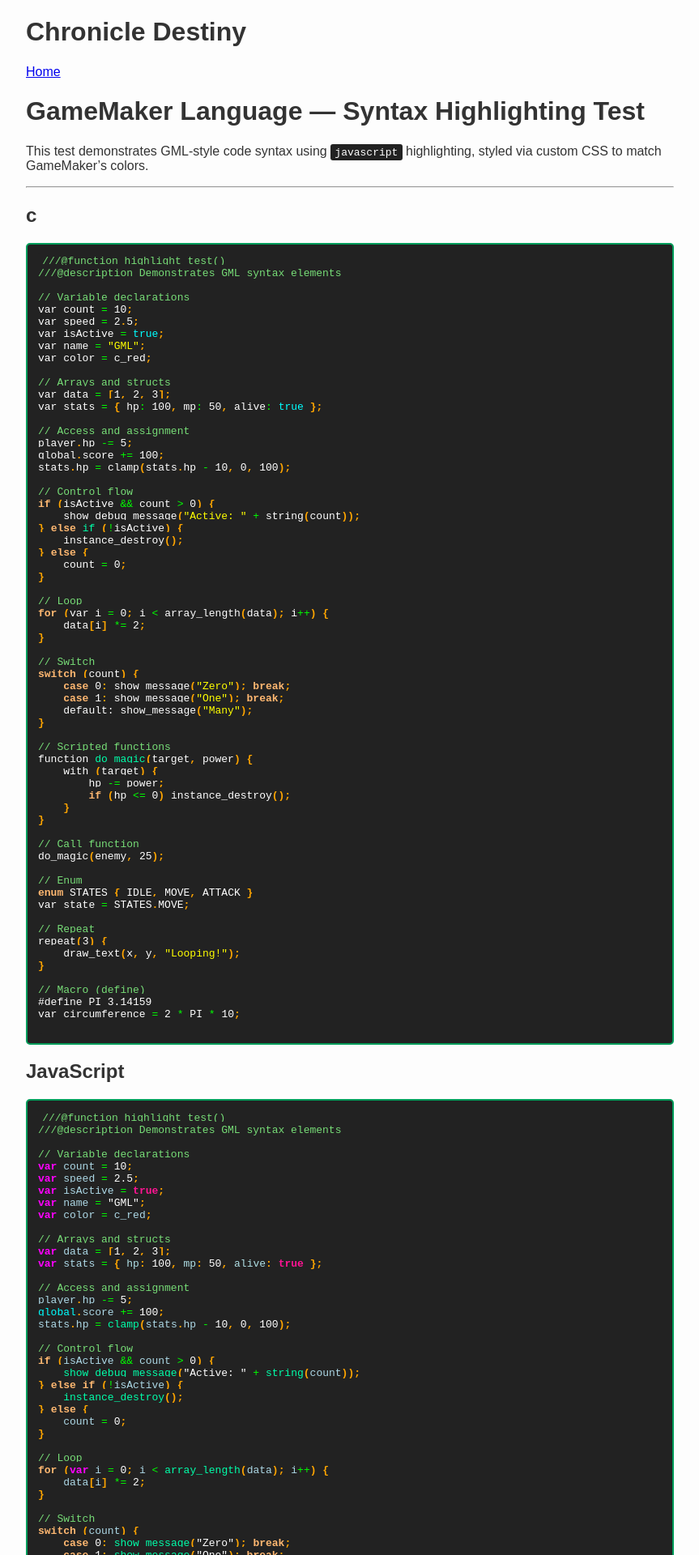
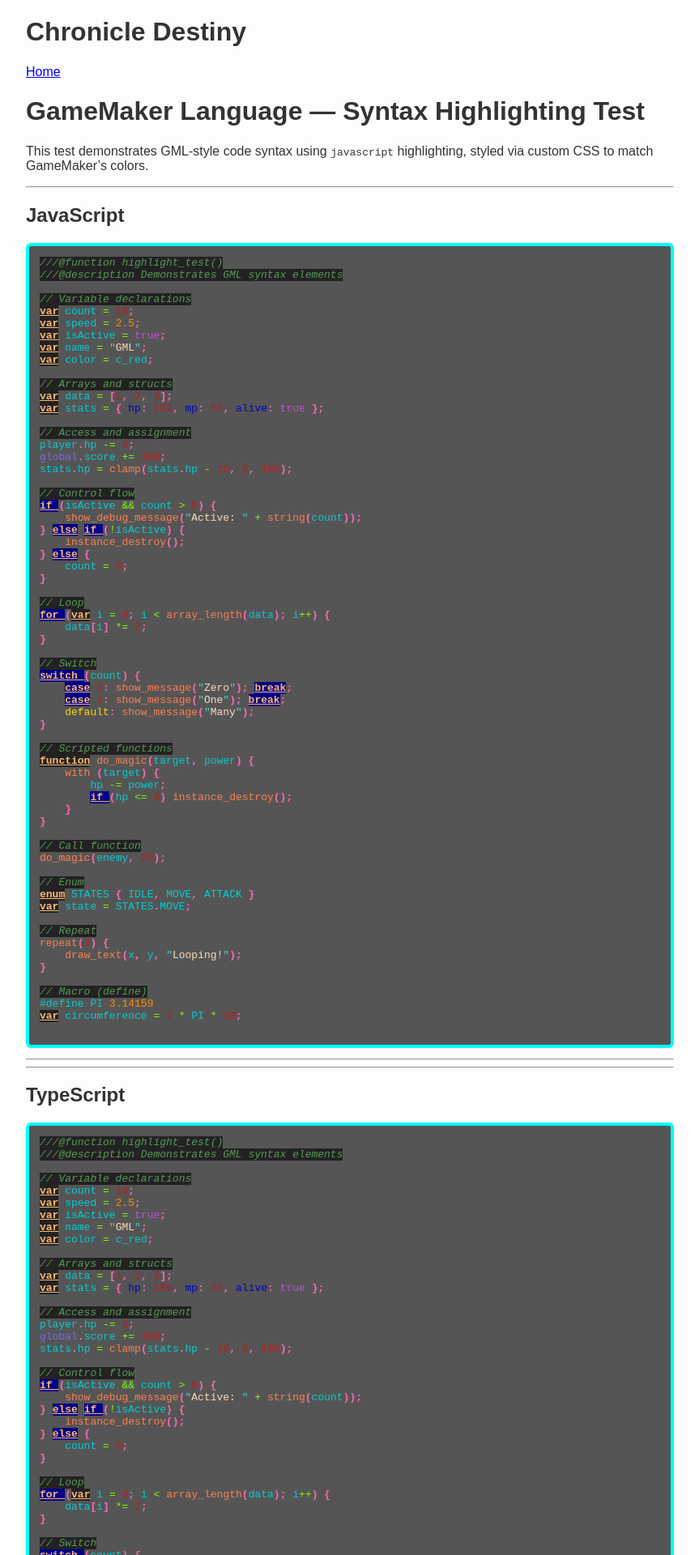
Before and after one commit to zBuLe/Chronicle-Destiny, a Jekyll site: the page built from gml.md, in a window 1280 px wide. Shown: the top 1920 px of the page at 81% size, without its empty margins (208-1071 px from the left). Built offline with Jekyll 4.4.1, drawn with Linux system fonts in a browser that asks for light colours; some of the changed text lies outside the part shown.

Commit message:
Refactor GML syntax highlighting styles for improved organization and clarity

````diff
--- a/assets/css/gml.css
+++ b/assets/css/gml.css
@@ -1,60 +1,80 @@
-/* Base code block styling */
+/* === BASE === */
 pre.highlight {
-  background: #222222;
-  color: #ffffff;
+  background: #555;
+  color: white;
   padding: 1em;
   overflow-x: auto;
-  border-radius: 5px;
-  border: 2px solid #039D5B;
+  border-radius: 6px;
+  border: 4px solid cyan;
   font-family: monospace;
 }
 
-/* Inline code, just in case */
-code {
-  background: #222222;
-  color: #ffffff;
-  padding: 0.2em 0.4em;
-  border-radius: 3px;
-}
 
-/* Token test colors */
 
-/* Comments */
-.highlight .c  { color: #5B995B; }     /* Single-line comment */
-.highlight .c1 { color: #77DD77; }     /* Documentation comment */
+/* === KEYWORDS === */
+.highlight .k       { color: magenta ; }         /* keyword */
+.highlight .kd      { color: orange ; }          /* keyword declaration */
+.highlight .kn      { color: deepskyblue ; }     /* keyword namespace */
+.highlight .kt      { color: limegreen ; }       /* type */
+.highlight .kc      { color: mediumorchid ; }    /* keyword constant */
+.highlight .kr      { color: indigo ; }          /* keyword reserved */
+.highlight .nb      { color: mediumslateblue ; } /* built-in name */
 
-/* Keywords */
-.highlight .k  { color: #FFB871; font-weight: bold; }  /* general keyword */
-.highlight .kd { color: #FF00FF; font-weight: bold; }  /* declaration (e.g., 'function') */
 
-/* Built-in */
-.highlight .nb { color: #00FFFF; }     /* Built-in functions like 'instance_create' */
+/* === NAMES === */
+.highlight .n       { color: darkkhaki ; }       /* general name */
+.highlight .na      { color: mediumblue ; }      /* attribute name */
+.highlight .nc      { color: mediumspringgreen ; } /* class name */
+.highlight .nd      { color: blueviolet ; }      /* decorator */
+.highlight .nf      { color: coral ; }           /* function name */
+.highlight .nl      { color: gold ; }            /* label */
+.highlight .nx      { color: darkturquoise ; }   /* name reference */
+.highlight .no      { color: darkcyan ; }        /* constant name */
 
-/* Strings */
-.highlight .s  { color: #FFFF00; }     /* String literals */
+/* === VARIABLES === */
+.highlight .nv      { color: tomato ; }          /* variable */
+.highlight .vc      { color: peru ; }            /* class variable */
+.highlight .vg      { color: slateblue ; }       /* global variable */
+.highlight .vi      { color: crimson ; }         /* instance variable */
+.highlight .bp      { color: mediumseagreen ; }  /* pseudo-variable (like this/self) */
 
-/* Numbers */
-.highlight .m  { color: #FF8080; }     /* Numeric literals */
+/* === STRINGS / NUMBERS === */
+.highlight .s       { color: yellow ; }          /* string */
+.highlight .s1      { color: yellowgreen ; }
+.highlight .s2      { color: peachpuff ; }
+.highlight .dl      { color: mediumturquoise ; } /* delimiter */
 
-/* Operators */
-.highlight .o  { color: #00FF00; }     /* + - * / = == && || */
+.highlight .m       { color: orangered ; }       /* number */
+.highlight .mi      { color: firebrick ; }       /* integer */
+.highlight .mf      { color: darkorange ; }      /* float */
 
-/* Punctuation */
-.highlight .p  { color: #FFA500; font-weight: bold; }  /* , ; ( ) { } */
+/* === COMMENTS === */
+.highlight .c       { color: greenyellow ; font-style: italic; } /* comment */
+.highlight .c1      { color: lawngreen ; font-style: italic; }
+.highlight .cm      { color: springgreen ; font-style: italic; }
 
-/* Variables / Names */
-.highlight .n  { color: #FFFFFF; }     /* general names */
-.highlight .nx { color: #ADD8E6; }     /* user-defined variable names or references */
-.highlight .nf { color: #00FFAA; }     /* function name (usually in definitions) */
-.highlight .na { color: #B0E0E6; }     /* attribute (in structs or access) */
+/* === OPERATORS / PUNCTUATION === */
+.highlight .o       { color: chartreuse ; }      /* operator */
+.highlight .p       { color: hotpink ; font-weight: bold; } /* punctuation */
+.highlight .mp      { color: turquoise ; }       /* punctuation (e.g., dot) */
 
-/* Types and Constants */
-.highlight .kt { color: #BA55D3; }     /* type keywords */
-.highlight .no { color: #F08080; }     /* constants like 'c_white' */
+/* === PREPROCESSOR / SPECIAL === */
+.highlight .cp      { color: mediumvioletred ; } /* preprocessor directive */
 
-/* Literal true/false/null */
-.highlight .kc { color: #FF1493; font-weight: bold; }  /* true, false, null */
+/* === EMPHASIS / ERROR === */
+.highlight .ge      { font-style: italic; }                /* general emphasis */
+.highlight .gs      { font-weight: bold; }                 /* strong emphasis */
+.highlight .err     { background: red ; color: white ; font-weight: bold; }
 
-/* Enums, tags */
-.highlight .nn { color: #FFD700; }     /* Namespace or enum object */
-.highlight .nt { color: #20B2AA; }     /* Tag name (e.g., in HTML, not often GML) */
+/* === DIFF === */
+.highlight .gd      { background: maroon ; color: red ; }   /* deletion */
+.highlight .gi      { background: darkgreen ; color: lime ; } /* insertion */
+
+
+
+.highlight .c1 { color: #5B995B; font-style: italic; background: #222;}       /* Comments */
+.highlight .kd { color: #FFB871; font-weight: bold; background: #222; text-decoration-line: underline;}         /* Keywords */
+.highlight .n { color: #FFB871; background: #400;}         /* Keywords */
+.highlight .kr { color: #FFB871;font-weight: bold; background: #222; text-decoration-line: underline;}         /* Keywords */
+.highlight .k { color: #FFB871;font-weight: bold; background: #008; text-decoration-line: underline;}         /* Keyword controll */
+.highlight .kt { color: #FFB871;font-weight: bold; background: #800;text-decoration-line: underline;}         /* Keyword controll */
--- a/gml.md
+++ b/gml.md
@@ -9,74 +9,6 @@
 
 ---
 
-## c
-
-```c
-///@function highlight_test()
-///@description Demonstrates GML syntax elements
-
-// Variable declarations
-var count = 10;
-var speed = 2.5;
-var isActive = true;
-var name = "GML";
-var color = c_red;
-
-// Arrays and structs
-var data = [1, 2, 3];
-var stats = { hp: 100, mp: 50, alive: true };
-
-// Access and assignment
-player.hp -= 5;
-global.score += 100;
-stats.hp = clamp(stats.hp - 10, 0, 100);
-
-// Control flow
-if (isActive && count > 0) {
-    show_debug_message("Active: " + string(count));
-} else if (!isActive) {
-    instance_destroy();
-} else {
-    count = 0;
-}
-
-// Loop
-for (var i = 0; i < array_length(data); i++) {
-    data[i] *= 2;
-}
-
-// Switch
-switch (count) {
-    case 0: show_message("Zero"); break;
-    case 1: show_message("One"); break;
-    default: show_message("Many");
-}
-
-// Scripted functions
-function do_magic(target, power) {
-    with (target) {
-        hp -= power;
-        if (hp <= 0) instance_destroy();
-    }
-}
-
-// Call function
-do_magic(enemy, 25);
-
-// Enum
-enum STATES { IDLE, MOVE, ATTACK }
-var state = STATES.MOVE;
-
-// Repeat
-repeat(3) {
-    draw_text(x, y, "Looping!");
-}
-
-// Macro (define)
-#define PI 3.14159
-var circumference = 2 * PI * 10;
-
-```
 
 ## JavaScript
 
@@ -149,145 +81,7 @@
 
 ---
 
-## csharp
 
-```csharp
-///@function highlight_test()
-///@description Demonstrates GML syntax elements
-
-// Variable declarations
-var count = 10;
-var speed = 2.5;
-var isActive = true;
-var name = "GML";
-var color = c_red;
-
-// Arrays and structs
-var data = [1, 2, 3];
-var stats = { hp: 100, mp: 50, alive: true };
-
-// Access and assignment
-player.hp -= 5;
-global.score += 100;
-stats.hp = clamp(stats.hp - 10, 0, 100);
-
-// Control flow
-if (isActive && count > 0) {
-    show_debug_message("Active: " + string(count));
-} else if (!isActive) {
-    instance_destroy();
-} else {
-    count = 0;
-}
-
-// Loop
-for (var i = 0; i < array_length(data); i++) {
-    data[i] *= 2;
-}
-
-// Switch
-switch (count) {
-    case 0: show_message("Zero"); break;
-    case 1: show_message("One"); break;
-    default: show_message("Many");
-}
-
-// Scripted functions
-function do_magic(target, power) {
-    with (target) {
-        hp -= power;
-        if (hp <= 0) instance_destroy();
-    }
-}
-
-// Call function
-do_magic(enemy, 25);
-
-// Enum
-enum STATES { IDLE, MOVE, ATTACK }
-var state = STATES.MOVE;
-
-// Repeat
-repeat(3) {
-    draw_text(x, y, "Looping!");
-}
-
-// Macro (define)
-#define PI 3.14159
-var circumference = 2 * PI * 10;
-
-```
-
----
-
-## C++
-
-```cpp
-///@function highlight_test()
-///@description Demonstrates GML syntax elements
-
-// Variable declarations
-var count = 10;
-var speed = 2.5;
-var isActive = true;
-var name = "GML";
-var color = c_red;
-
-// Arrays and structs
-var data = [1, 2, 3];
-var stats = { hp: 100, mp: 50, alive: true };
-
-// Access and assignment
-player.hp -= 5;
-global.score += 100;
-stats.hp = clamp(stats.hp - 10, 0, 100);
-
-// Control flow
-if (isActive && count > 0) {
-    show_debug_message("Active: " + string(count));
-} else if (!isActive) {
-    instance_destroy();
-} else {
-    count = 0;
-}
-
-// Loop
-for (var i = 0; i < array_length(data); i++) {
-    data[i] *= 2;
-}
-
-// Switch
-switch (count) {
-    case 0: show_message("Zero"); break;
-    case 1: show_message("One"); break;
-    default: show_message("Many");
-}
-
-// Scripted functions
-function do_magic(target, power) {
-    with (target) {
-        hp -= power;
-        if (hp <= 0) instance_destroy();
-    }
-}
-
-// Call function
-do_magic(enemy, 25);
-
-// Enum
-enum STATES { IDLE, MOVE, ATTACK }
-var state = STATES.MOVE;
-
-// Repeat
-repeat(3) {
-    draw_text(x, y, "Looping!");
-}
-
-// Macro (define)
-#define PI 3.14159
-var circumference = 2 * PI * 10;
-
-```
 
 ---
 
````
